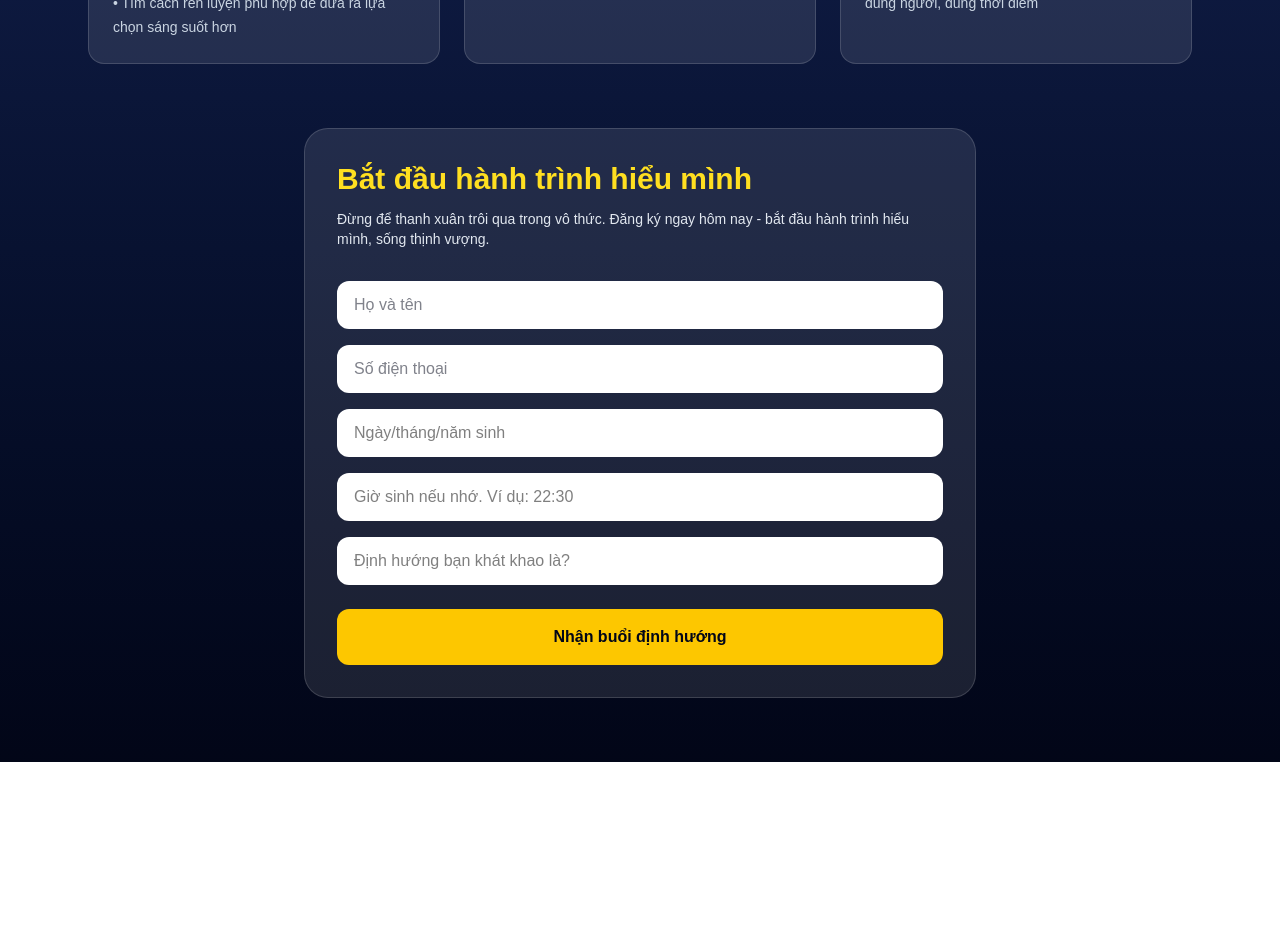
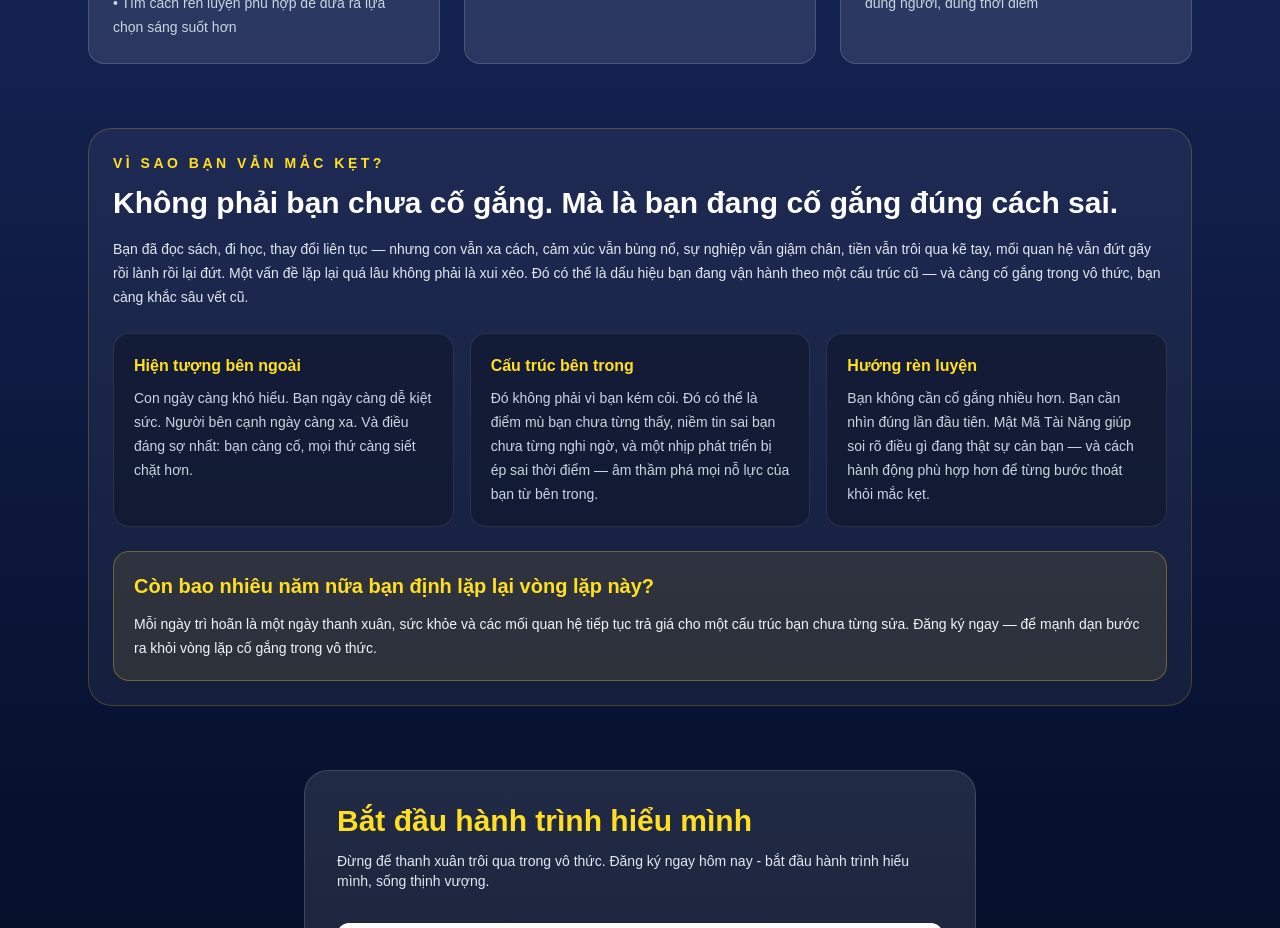
Before and after one commit to lanmatmathinhvuong-dot/mtmv, a Next.js app: page / in a window 1280 px wide. Shown: the part 1620-2548 px from the top of the page. Before the commit the page ends 2382 px from the top, so only its background shows below. Built offline with nearby package versions, Linux system fonts and the light colour scheme; no server answers.

Commit message:
them module vi sao van mac ket

```diff
--- a/app/page.tsx
+++ b/app/page.tsx
@@ -174,7 +174,51 @@ setGhiChuDacBiet("");
       </ul>
 </div>
         </section>
+<section className="mt-16 rounded-3xl border border-yellow-300/20 bg-white/5 p-6 text-left">
+  <p className="text-sm font-bold uppercase tracking-[0.25em] text-yellow-300">
+    VÌ SAO BẠN VẪN MẮC KẸT?
+  </p>
 
+  <h2 className="mt-3 text-3xl font-black text-white">
+    Không phải bạn chưa cố gắng. Mà là bạn đang cố gắng đúng cách sai.
+  </h2>
+
+  <p className="mt-4 text-sm leading-6 text-slate-200">
+    Bạn đã đọc sách, đi học, thay đổi liên tục — nhưng con vẫn xa cách, cảm xúc vẫn bùng nổ, sự nghiệp vẫn giậm chân, tiền vẫn trôi qua kẽ tay, mối quan hệ vẫn đứt gãy rồi lành rồi lại đứt. Một vấn đề lặp lại quá lâu không phải là xui xẻo. Đó có thể là dấu hiệu bạn đang vận hành theo một cấu trúc cũ — và càng cố gắng trong vô thức, bạn càng khắc sâu vết cũ.
+  </p>
+
+  <div className="mt-6 grid gap-4 md:grid-cols-3">
+    <div className="rounded-2xl border border-white/10 bg-slate-900/60 p-5">
+      <h3 className="font-bold text-yellow-300">Hiện tượng bên ngoài</h3>
+      <p className="mt-2 text-sm leading-6 text-slate-300">
+        Con ngày càng khó hiểu. Bạn ngày càng dễ kiệt sức. Người bên cạnh ngày càng xa. Và điều đáng sợ nhất: bạn càng cố, mọi thứ càng siết chặt hơn.
+      </p>
+    </div>
+
+    <div className="rounded-2xl border border-white/10 bg-slate-900/60 p-5">
+      <h3 className="font-bold text-yellow-300">Cấu trúc bên trong</h3>
+      <p className="mt-2 text-sm leading-6 text-slate-300">
+        Đó không phải vì bạn kém cỏi. Đó có thể là điểm mù bạn chưa từng thấy, niềm tin sai bạn chưa từng nghi ngờ, và một nhịp phát triển bị ép sai thời điểm — âm thầm phá mọi nỗ lực của bạn từ bên trong.
+      </p>
+    </div>
+
+    <div className="rounded-2xl border border-white/10 bg-slate-900/60 p-5">
+      <h3 className="font-bold text-yellow-300">Hướng rèn luyện</h3>
+      <p className="mt-2 text-sm leading-6 text-slate-300">
+        Bạn không cần cố gắng nhiều hơn. Bạn cần nhìn đúng lần đầu tiên. Mật Mã Tài Năng giúp soi rõ điều gì đang thật sự cản bạn — và cách hành động phù hợp hơn để từng bước thoát khỏi mắc kẹt.
+      </p>
+    </div>
+  </div>
+
+  <div className="mt-6 rounded-2xl border border-yellow-300/30 bg-yellow-300/10 p-5">
+    <h3 className="text-xl font-black text-yellow-300">
+      Còn bao nhiêu năm nữa bạn định lặp lại vòng lặp này?
+    </h3>
+    <p className="mt-3 text-sm leading-6 text-slate-100">
+      Mỗi ngày trì hoãn là một ngày thanh xuân, sức khỏe và các mối quan hệ tiếp tục trả giá cho một cấu trúc bạn chưa từng sửa. Đăng ký ngay — để mạnh dạn bước ra khỏi vòng lặp cố gắng trong vô thức.
+    </p>
+  </div>
+</section>
         <section
           id="dang-ky"
           className="mt-16 w-full max-w-2xl rounded-3xl border border-white/15 bg-white/10 p-8 text-left"
```
